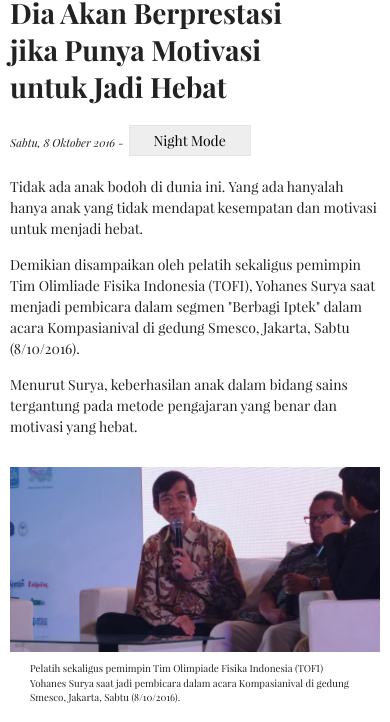
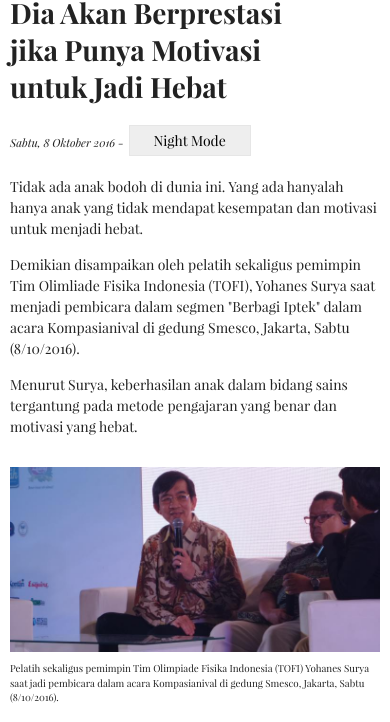
Before and after one commit to gau1st/test-suitmedia, a website: page site/index.html in a window 390 px wide. Shown: the part 53-775 px from the top of the page. Drawn offline with nearby package versions, Linux system fonts and the light colour scheme.

Commit message:
fix css for figcaption article in mobile

```diff
--- a/assets/css/partials/mobile/_all.scss
+++ b/assets/css/partials/mobile/_all.scss
@@ -70,6 +70,9 @@
          }
          figure {
             padding: 0 10px;
+            figcaption {
+               padding: 0;
+            }
          }
          blockquote {
             margin: 0 10px;
```
Also changed, not shown: site/css/style.css.
